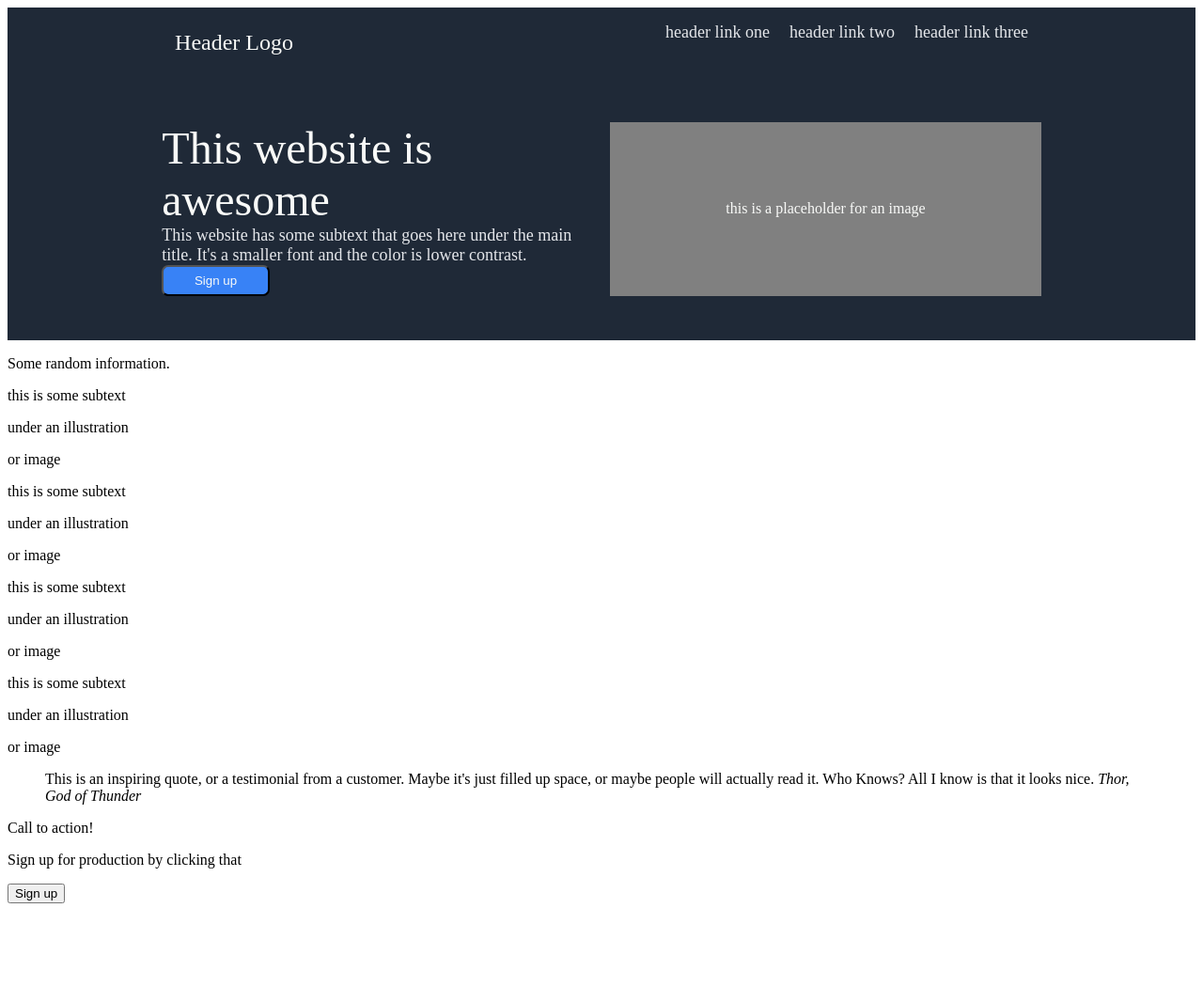
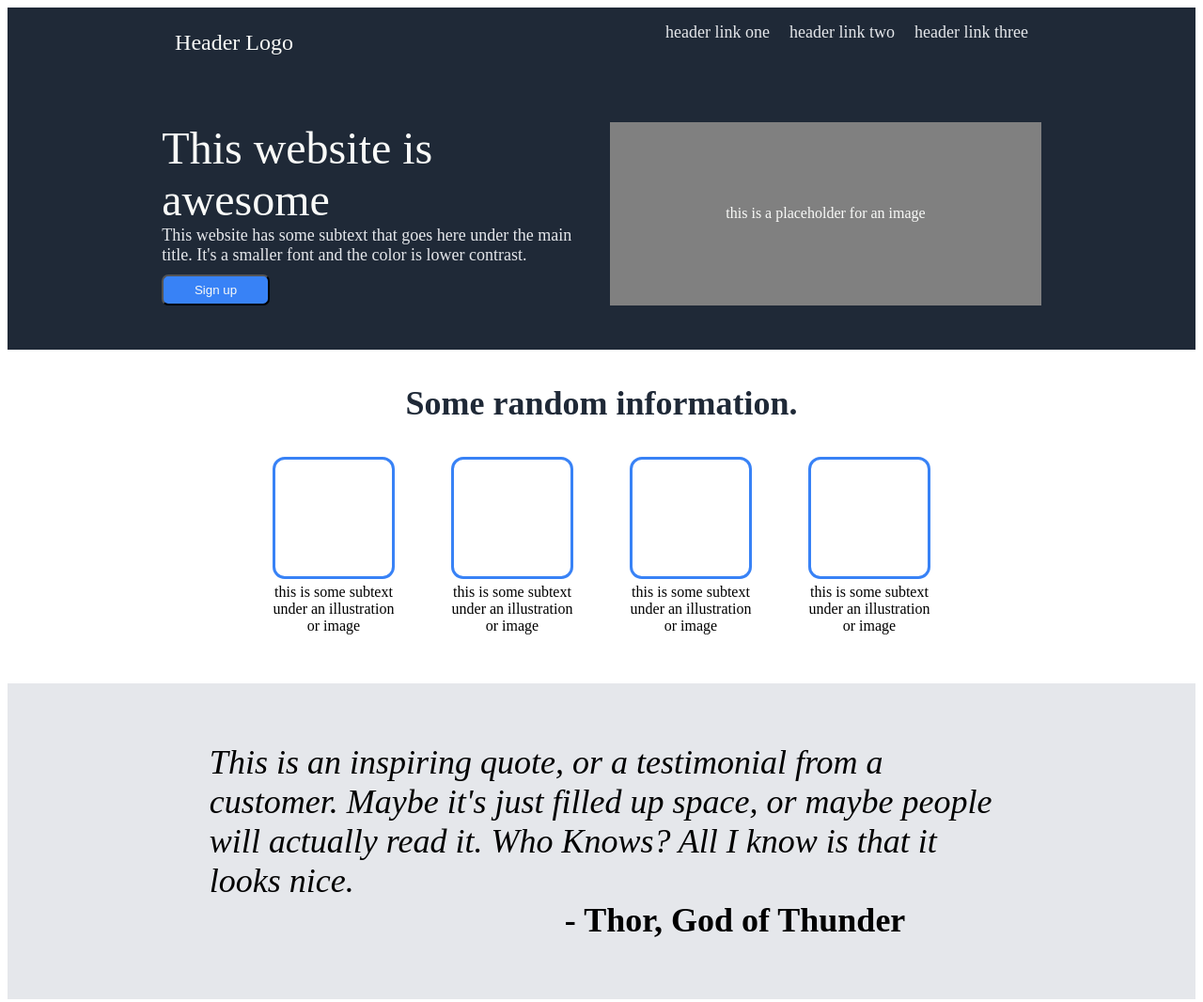
Before and after one commit to uncledreu/odin-landingpage, a plain HTML site: page index.html in a window 1280 px wide. Shown: the top 1066 px of the page at 94% size. Before the commit the page ends 969 px from the top, so only its background shows below. Drawn offline with Linux system fonts and the light colour scheme.

Commit message:
Section three completed.
Section three has been completed.
I decided to push the changes to GitHub before
starting section four.

```diff
--- a/index.html
+++ b/index.html
@@ -49,10 +49,10 @@
 <body>
     <main>
         <section class="section2">
+            <p class="random-text">
+                Some random information.
+            </p>
             <div class="maindiv">
-                <p class="random-text">
-                    Some random information.
-                </p>
                 <div class="box1">
 
                 </div>
@@ -65,54 +65,32 @@
                 <div class="box1">
 
                 </div>
+            </div>
+            <div class="main-text-box">
                 <div class="text-box">
                     <p class="illus-text">
-                        this is some subtext
-                    </p>
-                    <p class="illus-text">
-                        under an illustration
-                    </p>
-                    <p class="illus-text">
-                        or image
+                        this is some subtext under an illustration or image
                     </p>
                 </div>
                 <div class="text-box">
                     <p class="illus-text">
-                        this is some subtext
-                    </p>
-                    <p class="illus-text">
-                        under an illustration
-                    </p>
-                    <p class="illus-text">
-                        or image
+                        this is some subtext under an illustration or image
                     </p>
                 </div>
                 <div class="text-box">
                     <p class="illus-text">
-                        this is some subtext
-                    </p>
-                    <p class="illus-text">
-                        under an illustration
-                    </p>
-                    <p class="illus-text">
-                        or image
+                        this is some subtext under an illustration or image
                     </p>
                 </div>
                 <div class="text-box">
                     <p class="illus-text">
-                        this is some subtext
+                        this is some subtext under an illustration or image
                     </p>
-                    <p class="illus-text">
-                        under an illustration
-                    </p>
-                    <p class="illus-text">
-                        or image
-                    </p>
-
                 </div>
             </div>
         </section>
         <section class="section3">
+            <div class="quote">
                 <blockquote>
                     This is an inspiring quote, or a testimonial from a customer.
                     Maybe it's just filled up space, or maybe people will actually read it.
@@ -121,7 +99,7 @@
                         Thor, God of Thunder
                     </cite>
                 </blockquote>
-
+            </div>
         </section>
         <section class="section4">
             <div>
--- a/landing_page.css
+++ b/landing_page.css
@@ -3,7 +3,6 @@
     --color2: #3882F6;
     --color3: #e5e7eb;
     --color4: #f9faf8;
-    --color5: #1f2937;
     --font-size1: 18px;
     --font-size2: 24px;
     --font-size3: 36px;
@@ -11,10 +10,15 @@
     --font-weight: 900;
 }
 
+* {
+    box-sizing: border-box;
+}
+
 /* header section*/
 
 header{
     background-color: var(--color1);
+    height: auto;
 }
 
 nav, nav ul {
@@ -85,6 +89,7 @@ a, .small{
     width: 25%;
     border-radius: 7px;
     padding: 7px;
+    margin-top: 10px;
 }
 
 .placeholder-img {
@@ -93,3 +98,73 @@ a, .small{
     color: var(--color4);
     background-color: gray;
 }
+
+/* section 2 */
+
+.section2{
+    height: auto;
+    display: flex;
+    flex-direction: column;
+}
+
+
+.main-text-box, .maindiv{
+display: flex;
+justify-content: center;
+gap: 60px;
+
+}
+
+.box1{
+    border-style: solid;
+    border-color: var(--color2);
+    height: 130px;
+    width: 130px;
+    border-radius: 10%;
+}
+
+.illus-text{
+    width: 130px;
+    margin-top: 5px;
+}
+
+.text-box{
+    text-align: center;
+
+}
+
+.random-text{
+    color: var(--color1);
+    font-size: var(--font-size3);
+    font-weight: 900;
+    text-align: center;
+}
+
+/* section 3 */
+
+.section3{
+    height: auto;
+    background-color: var(--color3);
+
+
+}
+
+blockquote{
+    font-size: var(--font-size3);
+    font-style: italic;
+    margin-left: 12%;
+    margin-right: 12%;
+    padding: 5%;
+    text-align: left;
+
+    & cite{
+        display: block;
+        text-indent: 21ch;
+        font-weight: 900;
+        font-style: normal;
+        &::before{
+            content: "-"
+        }
+    }
+
+}
```
